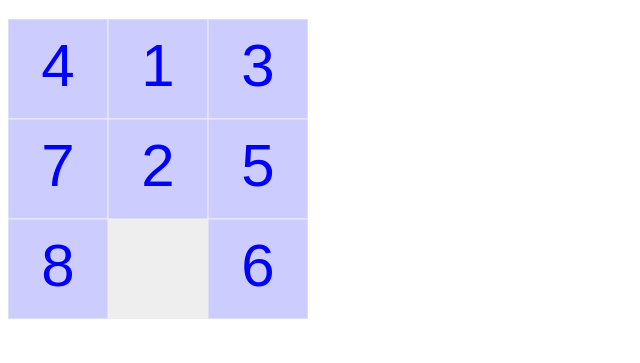
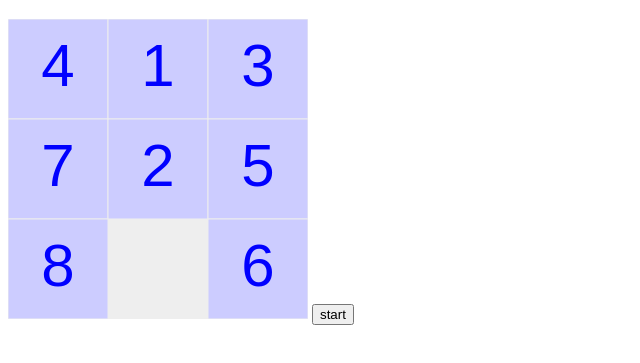
Before and after one commit to goblinich/goblinich.github.io, a plain HTML site: page eight.html in a window 1280 px wide. Shown: the part 61-424 px from the top of the page, without its empty margins (0-640 px from the left). Drawn offline with Linux system fonts and the light colour scheme.

Commit message:
Update eight.html

```diff
--- a/eight.html
+++ b/eight.html
@@ -7,6 +7,7 @@
         <body>
             <h1> Eight </h1>
             <canvas id="canvas" widht=300 height=300></canvas>
+            <button id="btn_start_ai"> start </button>
             <script src="./js/main.js" type="module"></script>
         </body>
 </html>
```
